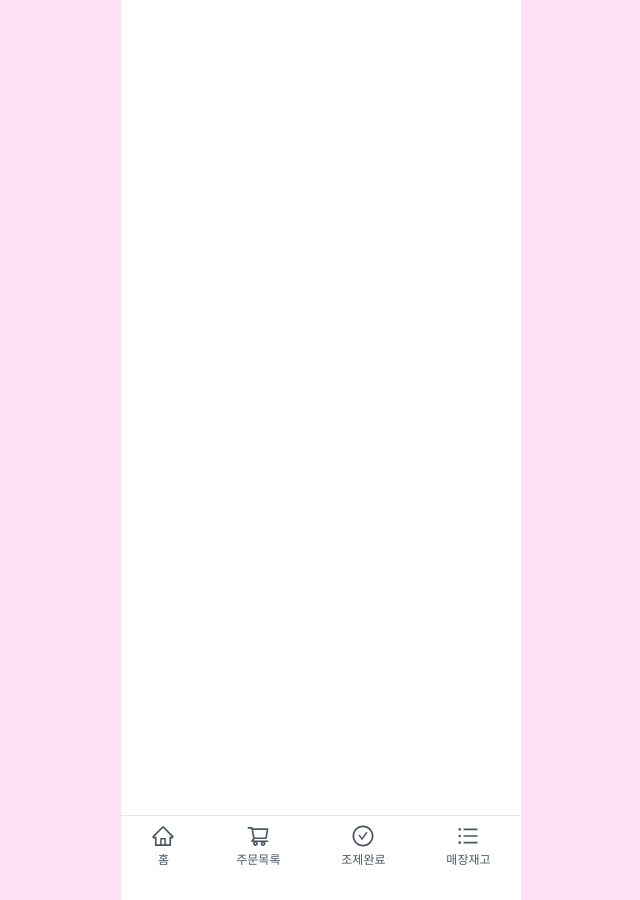
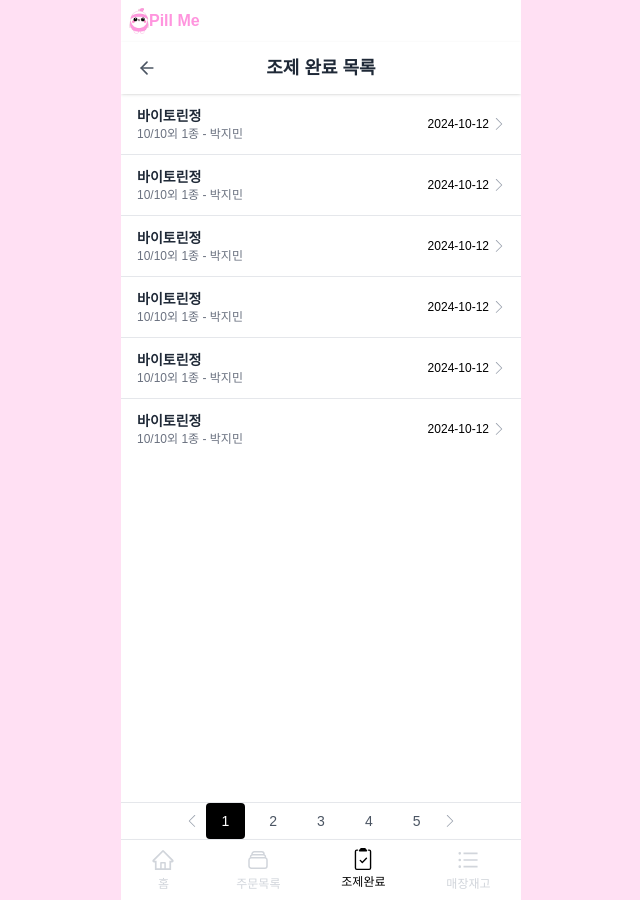
Before and after one commit to dldnlee/pillme, a Next.js app: page /orderinfo/completed in a window 1280 px wide. Shown: the whole page, without its empty margins (319-959 px from the left). Built offline with nearby package versions, Linux system fonts and the light colour scheme.

Commit message:
[Feat] - General page layout completed

```diff
--- a/app/components/BottomNavBar.tsx
+++ b/app/components/BottomNavBar.tsx
@@ -1,31 +1,60 @@
+
+'use client'
 import React from "react";
 import Link from "next/link";
-import { AiOutlineHome, AiOutlineShoppingCart, AiOutlineCheckCircle, AiOutlineUnorderedList } from "react-icons/ai";
+import { AiOutlineHome, AiOutlineUnorderedList } from "react-icons/ai";
+import { BsClipboard2Check } from "react-icons/bs";
+import { HiOutlineRectangleStack } from "react-icons/hi2";
+import { usePathname } from "next/navigation";
 
 const BottomNavBar: React.FC = () => {
+  const pathname = usePathname();
+  // Function to check if the current route is active
+  const isActive = (path: string) => pathname === path;
+
   return (
-    <div className="absolute bottom-0 inset-x-0 bg-white shadow-lg border-t border-gray-200 pb-6">
+    <div className="sticky bottom-0 bg-white shadow-lg border-t border-gray-200">
       <div className="flex justify-around py-2">
         {/* Home */}
-        <Link href="/home" className="flex flex-col items-center text-gray-600 hover:text-blue-500">
+        <Link
+          href="/home"
+          className={`flex flex-col items-center ${
+            isActive("/home") ? "text-black" : "text-gray-300"
+          }`}
+        >
           <AiOutlineHome size={24} />
           <span className="text-xs mt-1">홈</span>
         </Link>
 
         {/* Order List */}
-        <Link href="/order-list" className="flex flex-col items-center text-gray-600 hover:text-blue-500">
-            <AiOutlineShoppingCart size={24} />
+        <Link
+          href="/orderinfo/list"
+          className={`flex flex-col items-center ${
+            isActive("/orderinfo/list") ? "text-black" : "text-gray-300"
+          }`}
+        >
+          <HiOutlineRectangleStack size={24} />
           <span className="text-xs mt-1">주문목록</span>
         </Link>
 
         {/* Prescription Complete */}
-        <Link href="/prescription-complete" className="flex flex-col items-center text-gray-600 hover:text-blue-500">
-            <AiOutlineCheckCircle size={24} />
+        <Link
+          href="/orderinfo/completed"
+          className={`flex flex-col items-center ${
+            isActive("/orderinfo/completed") ? "text-black" : "text-gray-300"
+          }`}
+        >
+          <BsClipboard2Check size={22} />
           <span className="text-xs mt-1">조제완료</span>
         </Link>
 
         {/* Store Inventory */}
-        <Link href="/store-inventory" className="flex flex-col items-center text-gray-600 hover:text-blue-500">
+        <Link
+          href="/orderinfo/stock"
+          className={`flex flex-col items-center ${
+            isActive("/orderinfo/stock") ? "text-black" : "text-gray-300"
+          }`}
+        >
           <AiOutlineUnorderedList size={24} />
           <span className="text-xs mt-1">매장재고</span>
         </Link>
--- a/app/orderinfo/completed/page.tsx
+++ b/app/orderinfo/completed/page.tsx
@@ -1,8 +1,79 @@
+'use client'
+import React, { useState } from "react";
+import Link from "next/link";
+import { FiArrowLeft } from "react-icons/fi";
+import { useRouter } from "next/navigation";
+import { SlArrowRight, SlArrowLeft } from "react-icons/sl";
 
+const OrderCompletedPage: React.FC = () => {
+  const [activePage, setActivePage] = useState(1);
+  const router = useRouter();
+  const totalPages = 5;
 
+  const dummyOrders = [
+    { id: "as129e8uaw", title: "바이토린정", date: "2024-10-12", patient: "박지민", info: "10/10외 1종" },
+    { id: "as129e8uaw", title: "바이토린정", date: "2024-10-12", patient: "박지민", info: "10/10외 1종" },
+    { id: "as129e8uaw", title: "바이토린정", date: "2024-10-12", patient: "박지민", info: "10/10외 1종" },
+    { id: "as129e8uaw", title: "바이토린정", date: "2024-10-12", patient: "박지민", info: "10/10외 1종" },
+    { id: "as129e8uaw", title: "바이토린정", date: "2024-10-12", patient: "박지민", info: "10/10외 1종" },
+    { id: "as129e8uaw", title: "바이토린정", date: "2024-10-12", patient: "박지민", info: "10/10외 1종" },
 
-export default function CompletedPage() {
+  ];
+
   return (
-    <div></div>
-  )
-}
+    <div className="w-full h-screen bg-white relative flex flex-col">
+      {/* Header */}
+      <div className="sticky top-0 z-10 flex items-center justify-between px-4 py-3 bg-white shadow">
+        <button onClick={() => router.back()} className="text-gray-600">
+          <FiArrowLeft className="size-[20px]" />
+        </button>
+        <h1 className="text-lg font-bold text-gray-800">조제 완료 목록</h1>
+        <div className="w-5" />
+      </div>
+
+      {/* Order List */}
+      <div className="flex w-full h-full overflow-auto">
+        <ul className="divide-y divide-gray-200 w-full">
+          {dummyOrders.map((order, idx) => (
+            <li key={idx}>
+              <Link href={`orderinfo/list/details/${order.id}`} className="flex justify-between items-center px-4 py-3 hover:bg-gray-200">
+                <div>
+                  <p className="text-sm font-bold text-gray-800">{order.title}</p>
+                  <p className="text-xs text-gray-500">
+                    <span>{order.info} - </span>
+                    {order.patient}
+                  </p>
+                </div>
+                <div className="flex items-center justify-center gap-1">
+                  <p className="text-black text-xs">{order.date}</p>
+                  <SlArrowRight size={12} className="text-gray-400" />
+                </div>
+              </Link>
+            </li>
+          ))}
+        </ul>
+      </div>
+
+      {/* Pagination */}
+      <div className="sticky bottom-[61px] flex justify-center items-center gap-2 bg-white shadow-lg border-t">
+        <SlArrowLeft size={12} className="text-gray-400" />
+        {Array.from({ length: totalPages }, (_, index) => index + 1).map((page) => (
+          <button
+            key={page}
+            onClick={() => setActivePage(page)} // Update active page on click
+            className={`px-4 py-2  text-sm rounded ${
+              activePage === page
+                ? "bg-black text-white" // Active page styling
+                : "text-gray-600 hover:bg-gray-200" // Inactive page styling
+            }`}
+          >
+            {page}
+          </button>
+        ))}
+        <SlArrowRight size={12} className="text-gray-400" />
+      </div>
+    </div>
+  );
+};
+
+export default OrderCompletedPage;
--- a/app/orderinfo/layout.tsx
+++ b/app/orderinfo/layout.tsx
@@ -1,11 +1,13 @@
 import BottomNavBar from "../components/BottomNavBar"
+import Header from "./components/Header"
 
 export default function OrderLayout({children}: {children : React.ReactNode}) {
 
   return (
-    <>
-      {children}
+    <div className="h-inherit">
+      <Header />
+        {children}
       <BottomNavBar />
-    </>
+    </div>
   )
 }
--- a/app/orderinfo/list/page.tsx
+++ b/app/orderinfo/list/page.tsx
@@ -1,52 +1,53 @@
 'use client'
-import React from "react";
+import React, { useState } from "react";
 import Link from "next/link";
-import Header from "../components/Header";
 import { FiArrowLeft } from "react-icons/fi";
 import { useRouter } from "next/navigation";
+import { SlArrowRight, SlArrowLeft } from "react-icons/sl";
 
 const OrderListPage: React.FC = () => {
+  const [activePage, setActivePage] = useState(1);
   const router = useRouter();
-
+  const totalPages = 5;
 
   const dummyOrders = [
-    { id: 1, title: "바이토린정", date: "2024-10-12", patient: "박지민" },
-    { id: 2, title: "바이토린정", date: "2024-10-12", patient: "박지민" },
-    { id: 3, title: "바이토린정", date: "2024-10-12", patient: "박지민" },
-    { id: 4, title: "바이토린정", date: "2024-10-12", patient: "박지민" },
-    { id: 5, title: "바이토린정", date: "2024-10-12", patient: "박지민" },
-    { id: 6, title: "바이토린정", date: "2024-10-12", patient: "박지민" },
-    { id: 7, title: "바이토린정", date: "2024-10-12", patient: "박지민" },
+    { id: "as129e8uaw", title: "바이토린정", date: "2024-10-12", patient: "박지민", info: "10/10외 1종" },
+    { id: "as129e8uaw", title: "바이토린정", date: "2024-10-12", patient: "박지민", info: "10/10외 1종" },
+    { id: "as129e8uaw", title: "바이토린정", date: "2024-10-12", patient: "박지민", info: "10/10외 1종" },
+    { id: "as129e8uaw", title: "바이토린정", date: "2024-10-12", patient: "박지민", info: "10/10외 1종" },
+    { id: "as129e8uaw", title: "바이토린정", date: "2024-10-12", patient: "박지민", info: "10/10외 1종" },
+    { id: "as129e8uaw", title: "바이토린정", date: "2024-10-12", patient: "박지민", info: "10/10외 1종" },
+
   ];
 
   return (
-    <div className="min-h-screen bg-white">
-      <Header />
-
-      <div className="flex items-center justify-between px-4 py-4 bg-white shadow">
-        <button
-        onClick={() => router.back()}
-        className="text-gray-600">
-          <FiArrowLeft className="size-[20px]"/>
+    <div className="w-full h-screen bg-white relative flex flex-col">
+      {/* Header */}
+      <div className="sticky top-0 z-10 flex items-center justify-between px-4 py-3 bg-white shadow">
+        <button onClick={() => router.back()} className="text-gray-600">
+          <FiArrowLeft className="size-[20px]" />
         </button>
-
         <h1 className="text-lg font-bold text-gray-800">주문 목록</h1>
         <div className="w-5" />
       </div>
 
       {/* Order List */}
-      <div className="px-4 py-6">
-        <ul className="divide-y divide-gray-200">
-          {dummyOrders.map((order) => (
-            <li key={order.id} className="py-4">
-              <Link href={`orderinfo/list/details/${order.id}`} className="flex justify-between items-center">
+      <div className="flex w-full h-full overflow-auto">
+        <ul className="divide-y divide-gray-200 w-full">
+          {dummyOrders.map((order, idx) => (
+            <li key={idx}>
+              <Link href={`orderinfo/list/details/${order.id}`} className="flex justify-between items-center px-4 py-3 hover:bg-gray-200">
                 <div>
-                  <p className="text-sm font-bold">{order.title}</p>
+                  <p className="text-sm font-bold text-gray-800">{order.title}</p>
                   <p className="text-xs text-gray-500">
-                    {order.date} · {order.patient}
+                    <span>{order.info} - </span>
+                    {order.patient}
                   </p>
                 </div>
-                <span className="text-gray-400">→</span>
+                <div className="flex items-center justify-center gap-1">
+                  <p className="text-black text-xs">{order.date}</p>
+                  <SlArrowRight size={12} className="text-gray-400" />
+                </div>
               </Link>
             </li>
           ))}
@@ -54,15 +55,22 @@ const OrderListPage: React.FC = () => {
       </div>
 
       {/* Pagination */}
-      <div className="flex justify-center items-center space-x-2 mt-4">
-        {[1, 2, 3, 4, 5].map((page) => (
+      <div className="sticky bottom-[61px] flex justify-center items-center gap-2 bg-white shadow-lg border-t">
+        <SlArrowLeft size={12} className="text-gray-400" />
+        {Array.from({ length: totalPages }, (_, index) => index + 1).map((page) => (
           <button
             key={page}
-            className="px-2 py-1 text-sm text-gray-600 rounded hover:bg-gray-200"
+            onClick={() => setActivePage(page)} // Update active page on click
+            className={`px-4 py-2  text-sm rounded ${
+              activePage === page
+                ? "bg-black text-white" // Active page styling
+                : "text-gray-600 hover:bg-gray-200" // Inactive page styling
+            }`}
           >
             {page}
           </button>
         ))}
+        <SlArrowRight size={12} className="text-gray-400" />
       </div>
     </div>
   );
--- /dev/null
+++ b/app/orderinfo/stock/components/ResultItem.tsx
@@ -0,0 +1,26 @@
+import { FaLocationDot } from "react-icons/fa6";
+import { FaPhoneAlt } from "react-icons/fa";
+import Link from "next/link";
+import { SlArrowRight } from "react-icons/sl";
+
+
+export default function ResultItems({title, address, number} : {title: string, address: string, number: string}) {
+
+
+  return (
+    <Link href={'/orderinfo/stock/result'} className="border-b-2 py-2 px-2 flex justify-between items-center hover:bg-gray-200">
+      <div>
+        <h3 className="font-bold py-1">{title}</h3>
+        <div className="flex gap-2 text-xs">
+          <FaLocationDot className="text-gray-400" />
+          <p>{address}</p>
+        </div>
+        <div className="flex gap-2 text-xs">
+          <FaPhoneAlt className="text-gray-400" />
+          <p>{number}</p>
+        </div>
+      </div>
+      <SlArrowRight className="text-gray-400"/>
+    </Link>
+  )
+}
--- /dev/null
+++ b/app/orderinfo/stock/layout.tsx
@@ -0,0 +1,22 @@
+'use client'
+import { FiArrowLeft } from "react-icons/fi"
+import { useRouter } from "next/navigation"
+
+
+export default function StockLayout({children} : {children: React.ReactNode}) {
+  const router = useRouter();
+
+
+  return (
+    <div>
+      <div className="sticky top-0 z-10 flex items-center justify-between px-4 py-3 bg-white shadow">
+        <button onClick={() => router.back()} className="text-gray-600">
+          <FiArrowLeft className="size-[20px]" />
+        </button>
+        <h1 className="text-lg font-bold text-gray-800">주문 목록</h1>
+        <div className="w-5" />
+      </div>
+      {children}
+    </div>
+  )
+}
--- a/app/orderinfo/stock/page.tsx
+++ b/app/orderinfo/stock/page.tsx
@@ -0,0 +1,53 @@
+'use client'
+import InputField from "@/app/components/InputField";
+import ResultItems from "./components/ResultItem";
+
+const dummyData = [
+  {
+    title: "우리약국",
+    address: "서울특별시 성동구 왕십리로 50, 지하 1층",
+    number: "02-123-4567"
+  },
+  {
+    title: "우리약국",
+    address: "서울특별시 성동구 왕십리로 50, 지하 1층",
+    number: "02-123-4567"
+  },
+  {
+    title: "우리약국",
+    address: "서울특별시 성동구 왕십리로 50, 지하 1층",
+    number: "02-123-4567"
+  },
+  {
+    title: "우리약국",
+    address: "서울특별시 성동구 왕십리로 50, 지하 1층",
+    number: "02-123-4567"
+  },
+]
+
+
+
+export default function OrderStockPage() {
+
+  return (
+    <div className="w-full flex-col gap-4 h-full select-none relative">
+      <div className="px-9 pt-3">
+        <InputField />
+      </div>
+
+      <div className="w-full py-3 px-9 flex flex-col gap-5 h-full">
+        <iframe
+        className="w-full h-[300px]"
+        src="https://www.google.com/maps/embed?pb=!1m18!1m12!1m3!1d25302.401553308366!2d126.92485753955076!3d37.55977100000004!2m3!1f0!2f0!3f0!3m2!1i1024!2i768!4f13.1!3m3!1m2!1s0x357c989012a611d1%3A0xc5593fcec0823803!2sSinchon!5e0!3m2!1sen!2skr!4v1731042449409!5m2!1sen!2skr" width="600" height="450" style={{"border":0}} allowFullScreen={false} loading="lazy" referrerPolicy="no-referrer-when-downgrade"></iframe>
+        <div>
+          <h3 className="w-full border-b-2 pb-2 border-black/20 font-bold">검색 결과</h3>
+          <ul>
+            {dummyData.map((item, idx) => (
+              <ResultItems key={idx} title={item.title} address={item.address} number={item.number} />
+            ))}
+          </ul>
+        </div>
+      </div>
+    </div>
+  )
+}
```
Also changed, not shown: app/orderinfo/stock/result/page.tsx (added, +11 -0 lines). Lines whose indentation alone changed are shown as unchanged.
